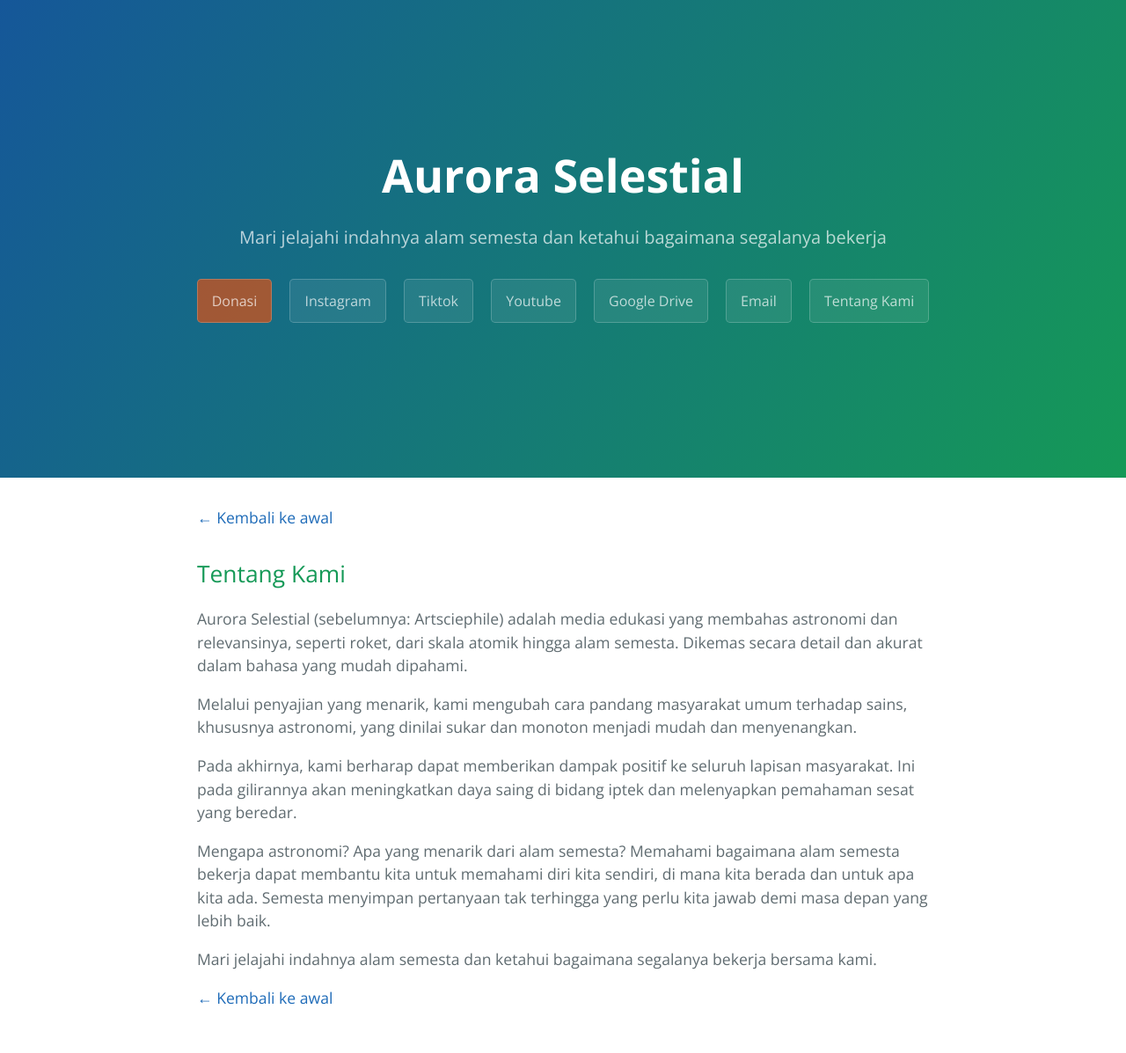
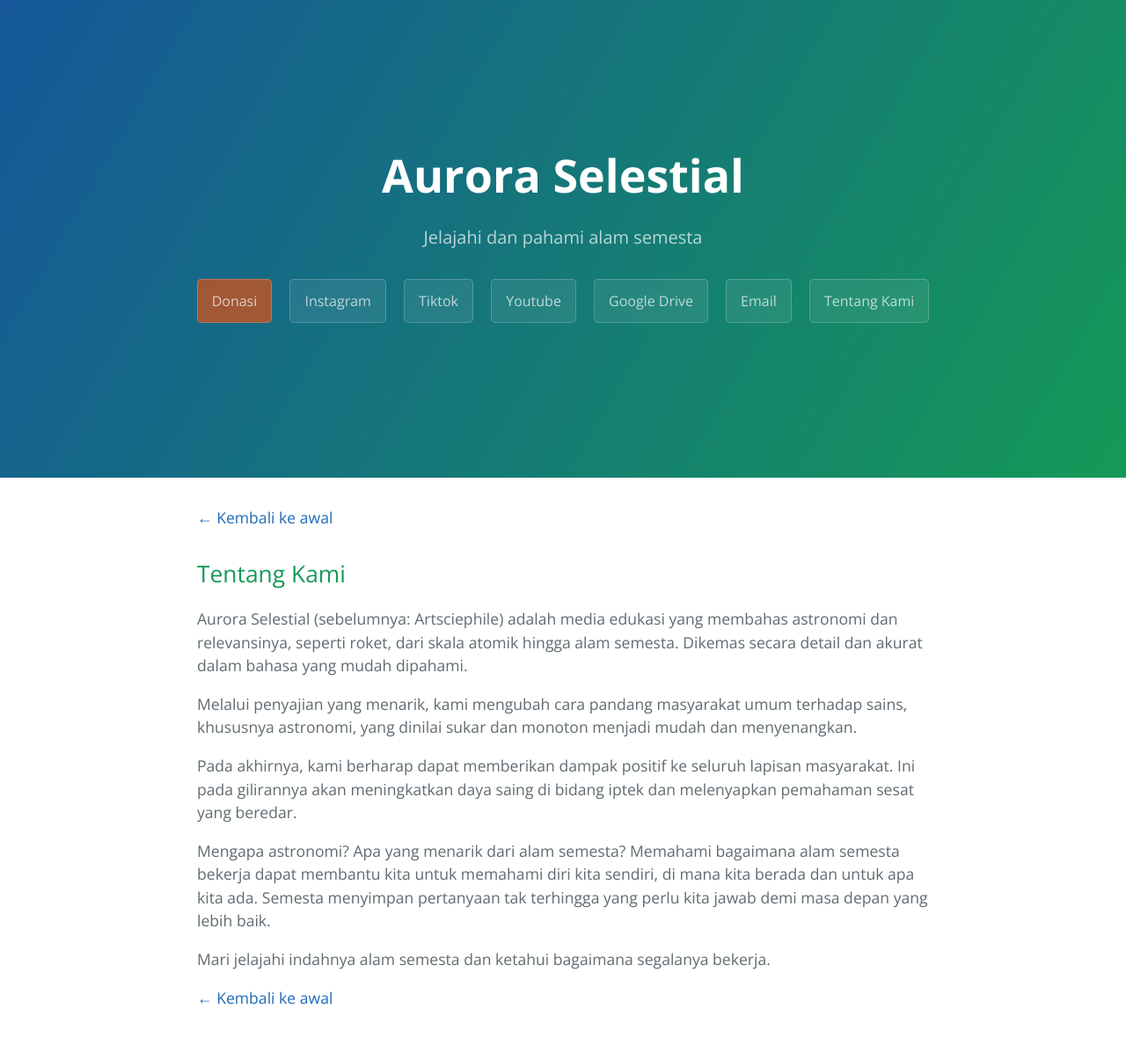
Before and after one commit to auroraselestial/auroraselestial.github.io, a Jekyll site: the page built from about.md, in a window 1280 px wide. Shown: the whole page at 88% size. Built offline with Jekyll 4.4.1, drawn with Linux system fonts in a browser that asks for light colours.

Commit message:
change tagline

```diff
--- a/_config.yml
+++ b/_config.yml
@@ -1,5 +1,5 @@
 title: Aurora Selestial
-description: Mari jelajahi indahnya alam semesta dan ketahui bagaimana segalanya bekerja
+description: Jelajahi dan pahami alam semesta
 show_downloads: true
 google_analytics:
 theme: jekyll-theme-cayman
--- a/about.md
+++ b/about.md
@@ -15,6 +15,6 @@ Pada akhirnya, kami berharap dapat memberikan dampak positif ke seluruh lapisan
 
 Mengapa astronomi? Apa yang menarik dari alam semesta? Memahami bagaimana alam semesta bekerja dapat membantu kita untuk memahami diri kita sendiri, di mana kita berada dan untuk apa kita ada. Semesta menyimpan pertanyaan tak terhingga yang perlu kita jawab demi masa depan yang lebih baik.
 
-Mari jelajahi indahnya alam semesta dan ketahui bagaimana segalanya bekerja bersama kami.
+Mari jelajahi indahnya alam semesta dan ketahui bagaimana segalanya bekerja.
 
 [← Kembali ke awal](./)
```
